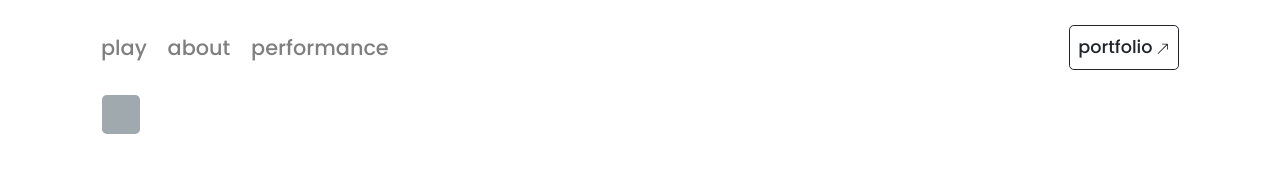
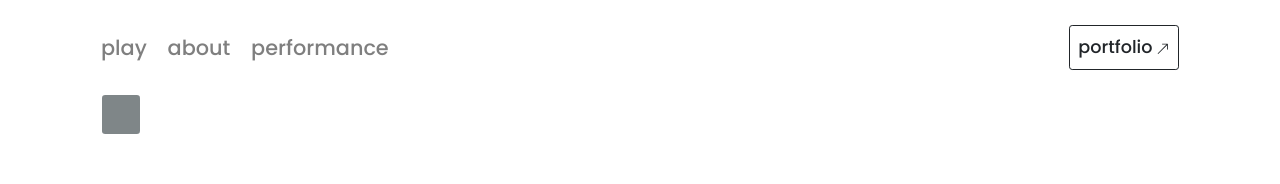
Before and after one commit to SamuelAdamson/minesweeper-web-app, a Next.js app: page / in a window 1280 px wide. Shown: the top 184 px of the page. Built offline with nearby package versions, Linux system fonts and the light colour scheme.

Commit message:
Some nice changes

```diff
--- a/src/Game/Game.tsx
+++ b/src/Game/Game.tsx
@@ -3,7 +3,7 @@ import { Cell } from "./components/Cell"
 export const Game = () => {
   return (
     <>
-      <Cell mode="easy"/>
+      <Cell mode="easy" adjacentNum={1} />
     </>
   )
 }
--- a/src/Game/components/Cell/Cell.module.css
+++ b/src/Game/components/Cell/Cell.module.css
@@ -1,6 +1,6 @@
 .cell {
     background-color: rgba(137, 148, 153, 0.8);
-    border-radius: 0.3rem;
+    border-radius: 0.2rem;
     transition: all ease 0.2s;
     display: flex;
     justify-content: center;
--- a/src/Game/components/Cell/Cell.tsx
+++ b/src/Game/components/Cell/Cell.tsx
@@ -1,16 +1,32 @@
-import { CSSProperties } from 'react';
+import { CSSProperties, useState } from 'react'
+import { getAdjacentStr } from './helper'
 import styles from './Cell.module.css'
+import cx from 'classnames'
+
+export type AdjacentStr = 'one' | 'two' | 'three' | 'fourplus'
 
 type Props = {
-  mode: string;
-  content?: string;
-};
+  mode: string
+  adjacentNum: number
+  content?: string
+}
 
-export const Cell = ( { mode, content }: Props ) => {
+
+export const Cell = ( { mode, adjacentNum, content }: Props ) => {
   const cellMode: CSSProperties = { "--mode": `var(--${mode})` } as CSSProperties;
 
+  const [covered, setCovered] = useState<Boolean>(true)
+  const [adjacent, setAdjacent] = useState<AdjacentStr>(getAdjacentStr(adjacentNum))
+
   return (
-    <div className={ styles.cell } style={ cellMode } >
+    <div
+      className={
+        covered ? cx(styles.cell, styles.covered)
+        : cx(styles.cell, styles.uncovered, adjacent)
+      }
+      style={ cellMode }
+      onContextMenu={(e)=> e.preventDefault()}
+    >
       <h3>{ content }</h3>
     </div>
   )
--- /dev/null
+++ b/src/Game/components/Cell/helper.ts
@@ -0,0 +1,10 @@
+import { AdjacentStr } from './Cell'
+
+export function getAdjacentStr(adjacentNum: number): AdjacentStr {
+  switch(adjacentNum) {
+    case 1: return 'one'
+    case 2: return 'two'
+    case 3: return 'three'
+    default: return 'fourplus'
+  }
+}
--- a/src/Layout/Layout.module.css
+++ b/src/Layout/Layout.module.css
@@ -27,7 +27,7 @@
     flex-direction: row;
     align-items: center;
     border: 1px solid #212529;
-    border-radius: 0.3rem;
+    border-radius: 0.2rem;
     color: #212529;
     transition: all ease 0.3s;
 }
```
Also changed, not shown: src/Game/components/Grid/Grid.tsx (+21 -4 lines).
